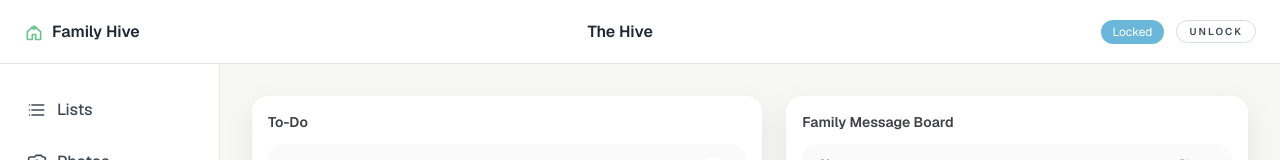
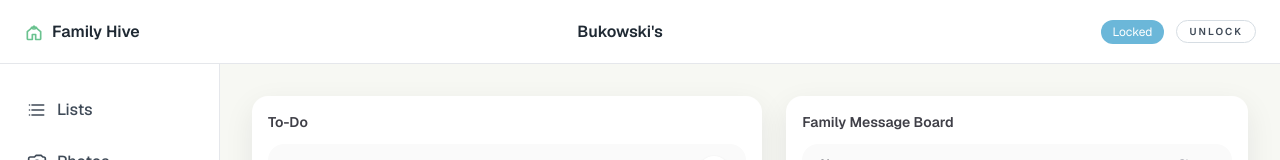
Before and after one commit to joeybukowski3/FamilyApp, a Next.js app in the folder family-hive-app/: page / in a window 1280 px wide. Shown: the top 160 px of the page. Built offline with nearby package versions, Linux system fonts and the light colour scheme; no server answers.

Commit message:
Update family name to Bukowski's

```diff
--- a/family-hive-app/app/components/ShellFrame.tsx
+++ b/family-hive-app/app/components/ShellFrame.tsx
@@ -117,7 +117,7 @@ const nav = [
 
 export default function ShellFrame({
   children,
-  familyName = "The Hive",
+  familyName = "Bukowski's",
 }: Props) {
   const pathname = usePathname();
   const user = useSupabaseUser();
--- a/family-hive-app/app/lib/mockData.ts
+++ b/family-hive-app/app/lib/mockData.ts
@@ -20,7 +20,7 @@ export const memberPins: Record<string, string> = {
   joseph: "1102",
 };
 
-export const familyName = "The Hive";
+export const familyName = "Bukowski's";
 
 export type FamilyMessage = {
   id: string;
```
